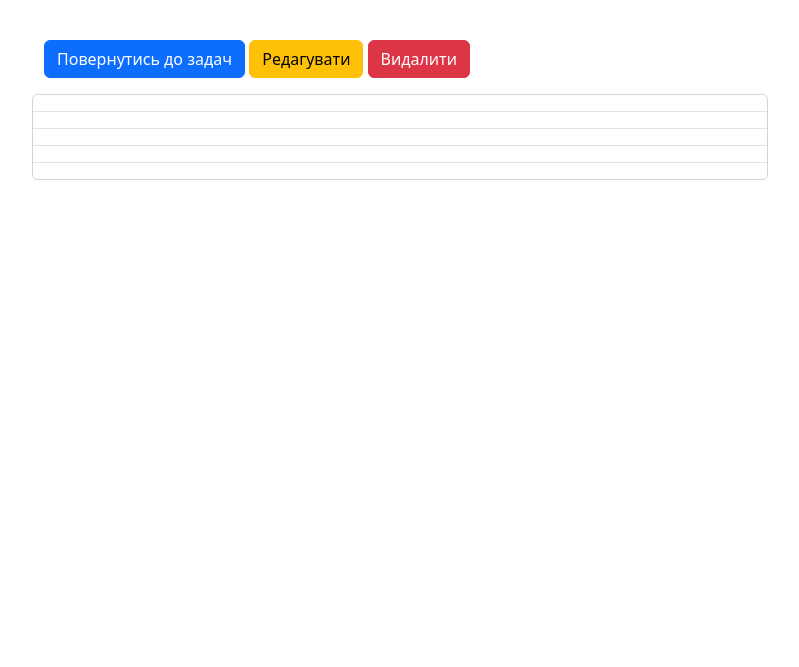
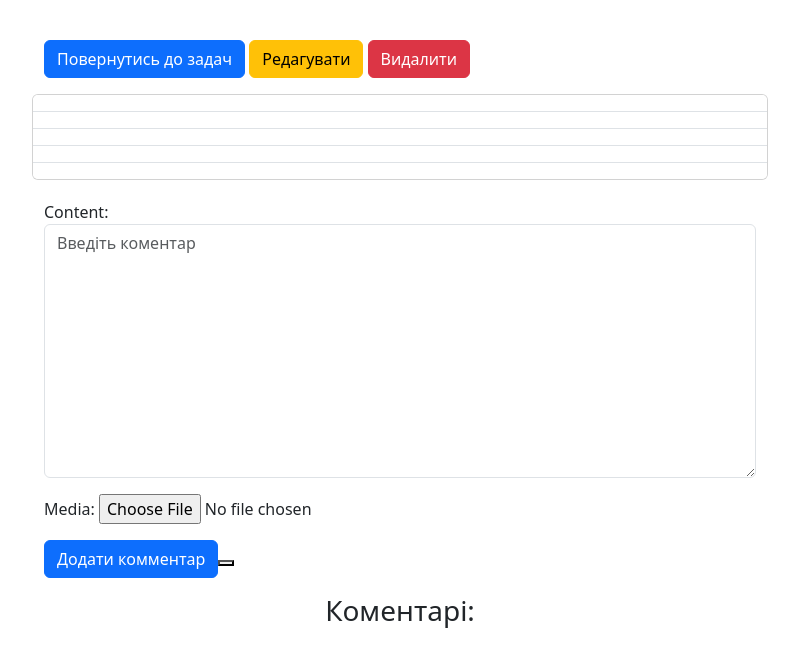
Before and after one commit to Dmitro411/task_tracker, a Django app: template templates/tasks/tasks_detail.html in a window 1280 px wide. Shown: the part 56-723 px from the top of the page, without its empty margins (240-1039 px from the left). Run offline with Django 5.2, Linux system fonts and the light colour scheme; the template is opened without the code that fills it: values that come from a table or form of the project are taken from there, others are empty.

Commit message:
Добавил комментарии и возмжность вставлять рисунок

```diff
--- a/core/settings.py
+++ b/core/settings.py
@@ -11,6 +11,7 @@ https://docs.djangoproject.com/en/5.2/ref/settings/
 """
 
 from pathlib import Path
+import os
 
 # Build paths inside the project like this: BASE_DIR / 'subdir'.
 BASE_DIR = Path(__file__).resolve().parent.parent
@@ -124,3 +125,6 @@ STATIC_URL = 'static/'
 DEFAULT_AUTO_FIELD = 'django.db.models.BigAutoField'
 LOGIN_URL = '/admin/login'
 LOGIN_REDIRECT_URL = '/tasks'
+
+MEDIA_URL = '/media/'
+MEDIA_ROOT = os.path.join(BASE_DIR, 'media')
--- a/core/urls.py
+++ b/core/urls.py
@@ -17,9 +17,11 @@ Including another URLconf
 from django.contrib import admin
 from django.contrib.auth.views import LoginView
 from django.urls import path, include
+from django.conf.urls.static import static
+from django.conf import settings
 
 urlpatterns = [
     path('admin/', admin.site.urls),
     path('', include('tasks.urls')),
     path('accounts/login/', LoginView.as_view(), name='login'),
-]
+] + static(settings.MEDIA_URL, document_root=settings.MEDIA_ROOT)
--- a/tasks/admin.py
+++ b/tasks/admin.py
@@ -1,4 +1,5 @@
 from django.contrib import admin
-from .models import Task
+from .models import Task, Comment
 
 admin.site.register(Task)
+admin.site.register(Comment)
--- a/tasks/forms.py
+++ b/tasks/forms.py
@@ -1,5 +1,5 @@
-from django.forms import ModelForm, TextInput, Textarea, Select, DateField, DateInput
-from tasks.models import Task
+from django.forms import ModelForm, TextInput, Textarea, Select, DateField, DateInput, FileInput
+from tasks.models import Task, Comment
 
 class TaskForm(ModelForm):
     class Meta:
@@ -13,3 +13,12 @@ class TaskForm(ModelForm):
             "priority": Select(attrs={"class": "form-control", "required": True}),
             "due_date": DateInput(attrs={"class": "form-control", "required": False, "type": "date"})
         }
+
+class CommentForm(ModelForm):
+    class Meta:
+        model = Comment
+        fields = ["content", "media"]
+        widgets = {
+            "content": Textarea(attrs={"class": "form-control", "placeholder": "Введіть коментар", "required": True}),
+            "media": FileInput(),
+        }
--- a/tasks/models.py
+++ b/tasks/models.py
@@ -24,3 +24,14 @@ class Task(models.Model):
     user = models.ForeignKey(User, on_delete=models.CASCADE)
     def __str__(self):
         return self.name
+
+class Comment(models.Model):
+    content = models.CharField(max_length=200)
+    media = models.FileField(upload_to='media_comments', null=True, blank=True)
+    task = models.ForeignKey(Task, on_delete=models.CASCADE, related_name="comments")
+    author =  models.ForeignKey(User, on_delete=models.CASCADE, related_name="comments")
+    created_at = models.DateTimeField(auto_now_add=True)
+    updated_at = models.DateTimeField(auto_now=True)
+
+    def __str__(self):
+        return f"{self.author} commented on {self.task}"
--- a/templates/tasks/tasks_detail.html
+++ b/templates/tasks/tasks_detail.html
@@ -18,4 +18,23 @@
         <li class="list-group-item">{{ task.created_at|date:"d M Y" }}</li>
     </ul>
 </div>
+<div class="container text-start my-3">
+    <form method="POST" enctype="multipart/form-data">
+        {% csrf_token %}
+        {{ comment_form.as_p }}
+        <button type="submit" class="btn btn-primary">Додати комментар<button>
+    </form>
+</div>
+    <h3>Коментарі:</h3>
+    {% for comment in comments %}
+    <div class="container text-start my-3 border border-2 border-dark">
+        <p>{{ comment.content }}</p>
+        {% if comment.media %}
+            <img src="{{ comment.media.url }}" alt="Зображення комментаря" style="max-width:100%">
+        {% endif %}
+        <span class="badge text-bg-primary my-3">Автор: {{ comment.author.last_name }} {{ comment.author.first_name }}</span>
+        <span class="badge text-bg-dark my-3">Створено: {{ comment.created_at|date:"d M Y"}}</span>
+    </div>
+    {% endfor %}
+
 {% endblock %}
```
Also changed, not shown: tasks/views.py (+19 -1 lines), media/media_comments/Emperor_of_mankind_by_d1sarmon1a-d8r46fh.webp (added), tasks/migrations/0002_comment.py (added).
